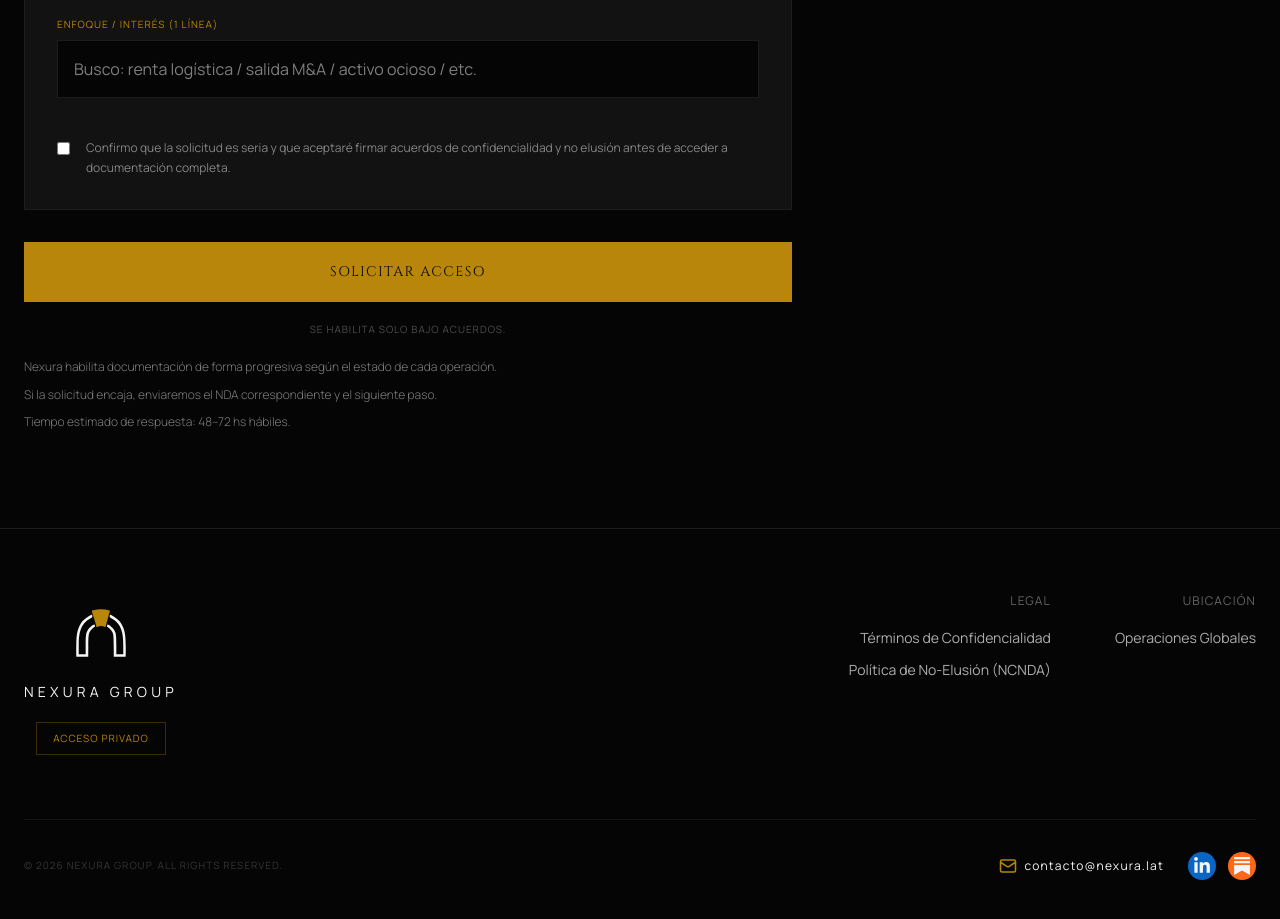
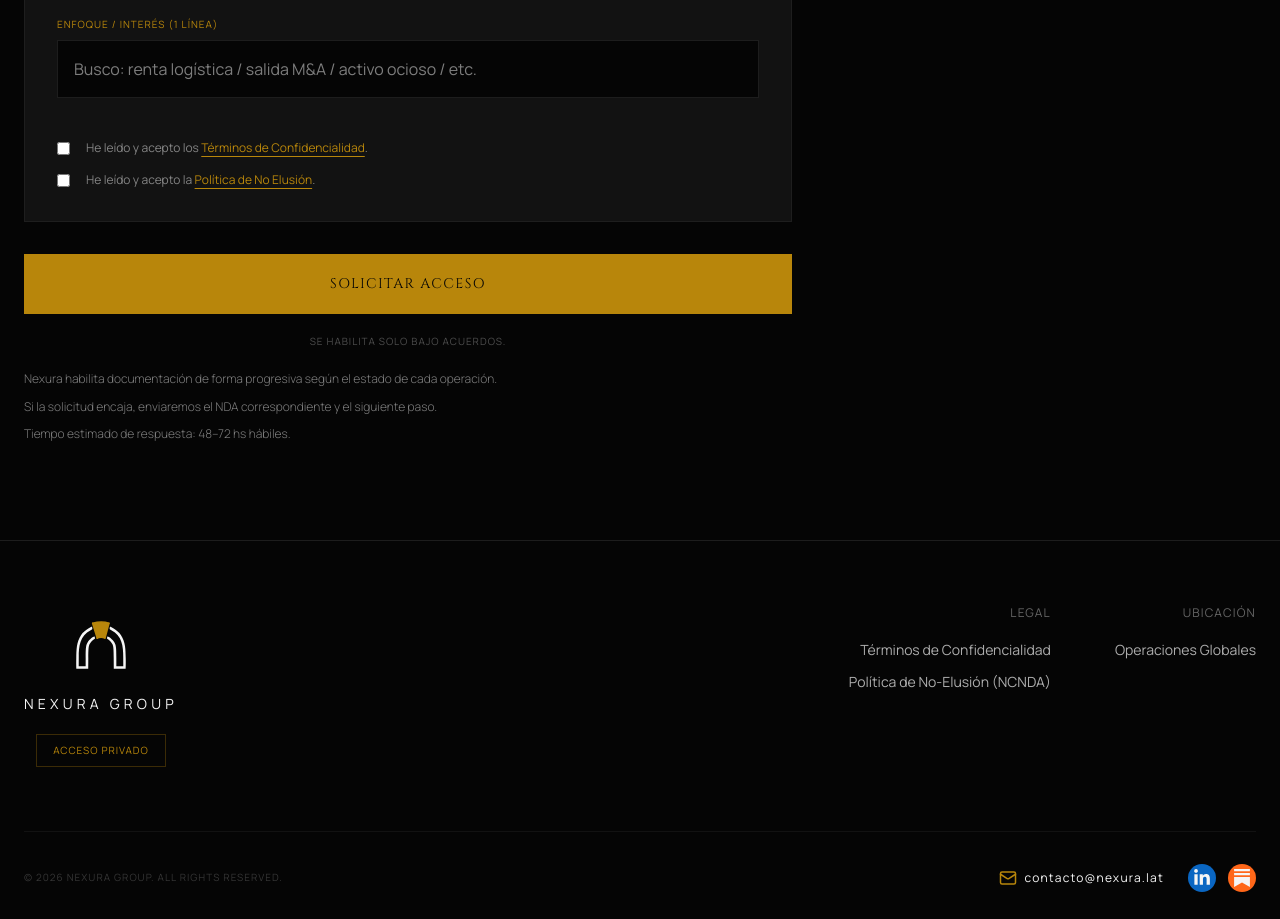
Before and after one commit to free4fun/nexura, a Next.js app: page /dossier in a window 1280 px wide. Shown: the part 960-1879 px from the top of the page. Built offline with nearby package versions, Linux system fonts and the light colour scheme.

Commit message:
feat: add acceptance checkboxes for confidentiality terms in Dossier and ContactForm components; enhance user agreement clarity

```diff
--- a/app/dossier/page.tsx
+++ b/app/dossier/page.tsx
@@ -1,6 +1,7 @@
 'use client';
 
 import React, { Suspense } from 'react';
+import Link from 'next/link';
 import { useSearchParams } from 'next/navigation';
 import { LuLock as Lock } from 'react-icons/lu';
 
@@ -85,11 +86,40 @@ function DossierContent() {
                 />
               </div>
 
-                     <div className="flex items-start gap-4 pt-4">
-                        <input type="checkbox" className="mt-1 bg-nexura-black border-nexura-white/20" />
-                        <p className="text-xs text-nexura-white/50 leading-relaxed">
-                  Confirmo que la solicitud es seria y que aceptaré firmar acuerdos de confidencialidad y no elusión antes de acceder a documentación completa.
-                        </p>
+                    <div className="pt-4 space-y-3">
+                      <div className="flex items-start gap-4">
+                        <input
+                          id="accept-terms"
+                          name="acceptTerms"
+                          type="checkbox"
+                          required
+                          className="mt-1 bg-nexura-black border-nexura-white/20"
+                        />
+                        <label htmlFor="accept-terms" className="text-xs text-nexura-white/50 leading-relaxed">
+                          He leído y acepto los{' '}
+                          <Link href="/legal/terms" className="text-nexura-gold hover:text-nexura-gold/80 underline underline-offset-4">
+                            Términos de Confidencialidad
+                          </Link>
+                          .
+                        </label>
+                      </div>
+
+                      <div className="flex items-start gap-4">
+                        <input
+                          id="accept-ncnda"
+                          name="acceptNcnda"
+                          type="checkbox"
+                          required
+                          className="mt-1 bg-nexura-black border-nexura-white/20"
+                        />
+                        <label htmlFor="accept-ncnda" className="text-xs text-nexura-white/50 leading-relaxed">
+                          He leído y acepto la{' '}
+                          <Link href="/legal/ncnda" className="text-nexura-gold hover:text-nexura-gold/80 underline underline-offset-4">
+                            Política de No Elusión
+                          </Link>
+                          .
+                        </label>
+                      </div>
                     </div>
                 </div>
             </div>
--- a/components/LandingSections.tsx
+++ b/components/LandingSections.tsx
@@ -692,6 +692,40 @@ export const ContactForm = () => {
             </div>
 
             <div className="pt-8">
+              <div className="mb-8 space-y-3">
+                <div className="flex items-start gap-3">
+                  <input
+                    id="contact-accept-terms"
+                    name="acceptTerms"
+                    type="checkbox"
+                    required
+                    className="mt-1 bg-nexura-black border-nexura-white/20"
+                  />
+                  <label htmlFor="contact-accept-terms" className="text-[10px] text-nexura-white/50 uppercase tracking-widest leading-relaxed">
+                    He leído y acepto los{' '}
+                    <Link href="/legal/terms" className="text-nexura-gold hover:text-nexura-gold/80 underline underline-offset-4">
+                      Términos de Confidencialidad
+                    </Link>
+                    .
+                  </label>
+                </div>
+                <div className="flex items-start gap-3">
+                  <input
+                    id="contact-accept-ncnda"
+                    name="acceptNcnda"
+                    type="checkbox"
+                    required
+                    className="mt-1 bg-nexura-black border-nexura-white/20"
+                  />
+                  <label htmlFor="contact-accept-ncnda" className="text-[10px] text-nexura-white/50 uppercase tracking-widest leading-relaxed">
+                    He leído y acepto la{' '}
+                    <Link href="/legal/ncnda" className="text-nexura-gold hover:text-nexura-gold/80 underline underline-offset-4">
+                      Política de No Elusión
+                    </Link>
+                    .
+                  </label>
+                </div>
+              </div>
               <button type="submit" className="w-full bg-nexura-white text-nexura-black font-serif uppercase tracking-widest py-5 text-sm hover:bg-nexura-gold transition-colors duration-500 shadow-[0_0_20px_rgba(255,255,255,0.1)] inline-flex items-center justify-center gap-2">
                 <Send size={16} />
                 Iniciar Protocolo
```
